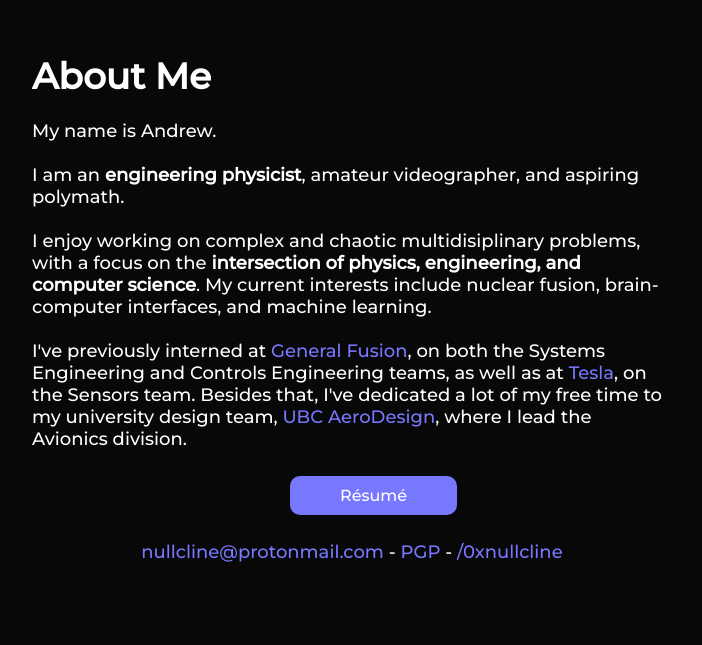
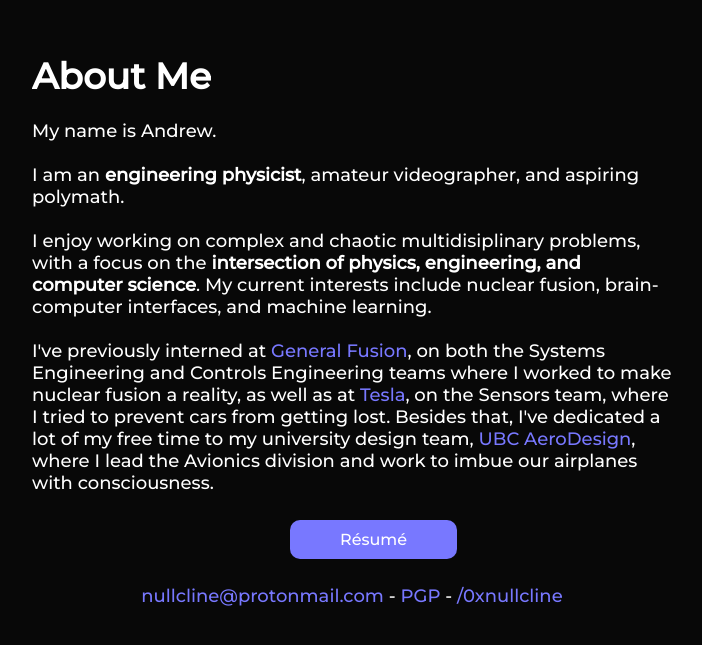
Before and after one commit to nullcline/nullcline.github.io, a website: page index.html in a window 1280 px wide. Shown: the part 826-1471 px from the top of the page, without its empty margins (288-990 px from the left). Before the commit the page ends 1433 px from the top, so only its background shows below. Drawn offline with nearby package versions, Linux system fonts and the light colour scheme.

Commit message:
edited wording of landing page

```diff
--- a/index.html
+++ b/index.html
@@ -59,7 +59,7 @@
             </p>
             <p>
                 <br>
-                I've previously interned at <a href="https://generalfusion.com/">General Fusion</a>, on both the Systems Engineering and Controls Engineering teams, as well as at <a href="https://www.tesla.com/">Tesla</a>, on the Sensors team. Besides that, I've dedicated a lot of my free time to my university design team, <a href="https://ubcaerodesign.com/">UBC AeroDesign</a>, where I lead the Avionics division.
+                I've previously interned at <a href="https://generalfusion.com/">General Fusion</a>, on both the Systems Engineering and Controls Engineering teams where I worked to make nuclear fusion a reality, as well as at <a href="https://www.tesla.com/">Tesla</a>, on the Sensors team, where I tried to prevent cars from getting lost. Besides that, I've dedicated a lot of my free time to my university design team, <a href="https://ubcaerodesign.com/">UBC AeroDesign</a>, where I lead the Avionics division and work to imbue our airplanes with consciousness.
                 <br><br>
             </p>
             <button onclick="window.location.href='files/andrewchen-resume-2023_06_30.pdf'" id="resume_button">Résumé</button>
```
